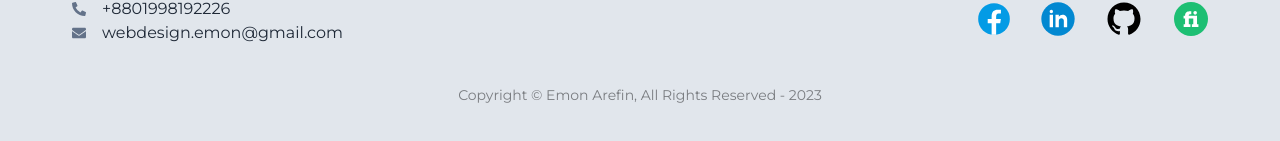
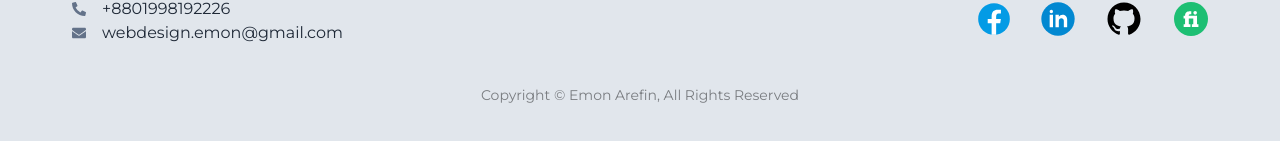
Before and after one commit to emon360arefin/myportfolio, a React (Vite) app: page / in a window 1280 px wide. Shown: the part 4331-4472 px from the top of the page. Built offline with nearby package versions, Linux system fonts and the light colour scheme; a web font is replaced by a local one.

Commit message:
Netlify 5

```diff
--- a/src/Component/Shared/Footer/Footer.jsx
+++ b/src/Component/Shared/Footer/Footer.jsx
@@ -50,7 +50,7 @@ const Footer = () => {
                     </div>
                 </div>
 
-                <p className='mt-10 text-sm text-[#7a7d81]'>Copyright © Emon Arefin, All Rights Reserved - 2023</p>
+                <p className='mt-10 text-sm text-[#7a7d81]'>Copyright © Emon Arefin, All Rights Reserved</p>
 
             </div>
         </div>
```
